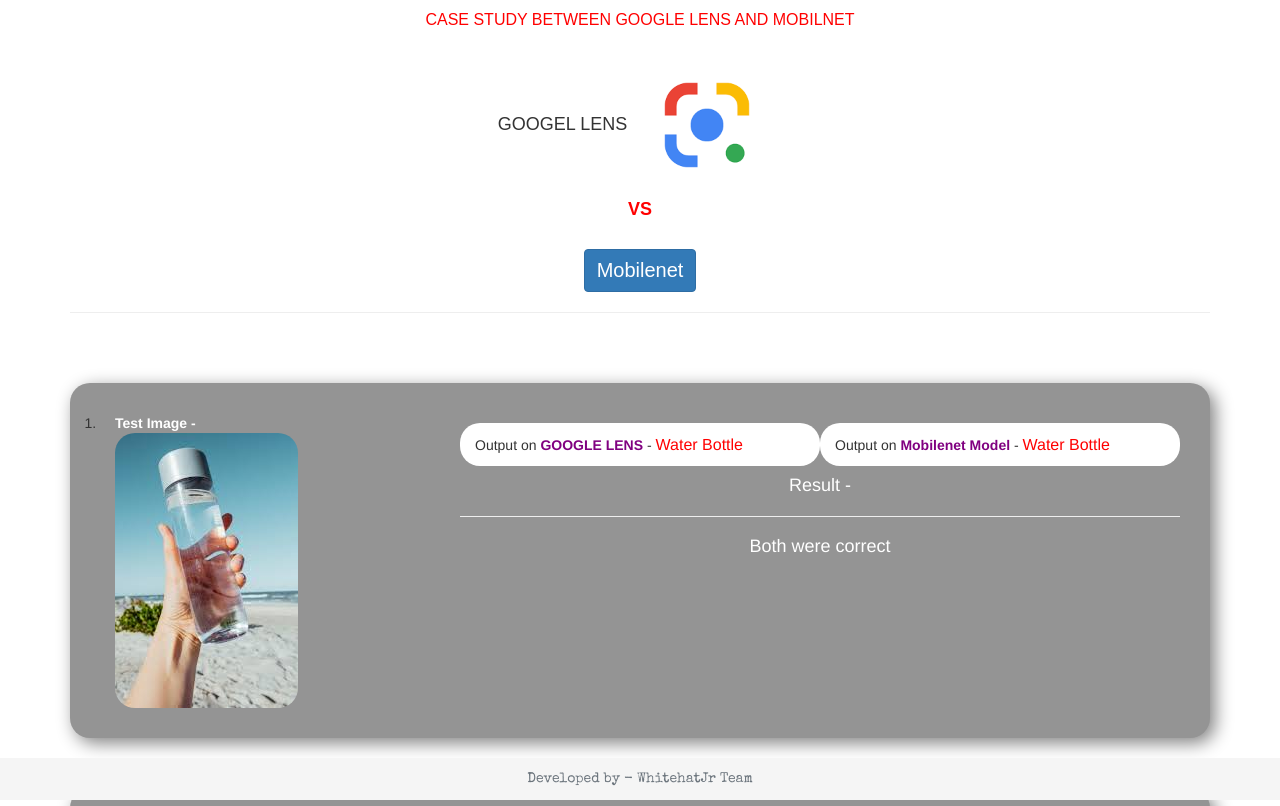
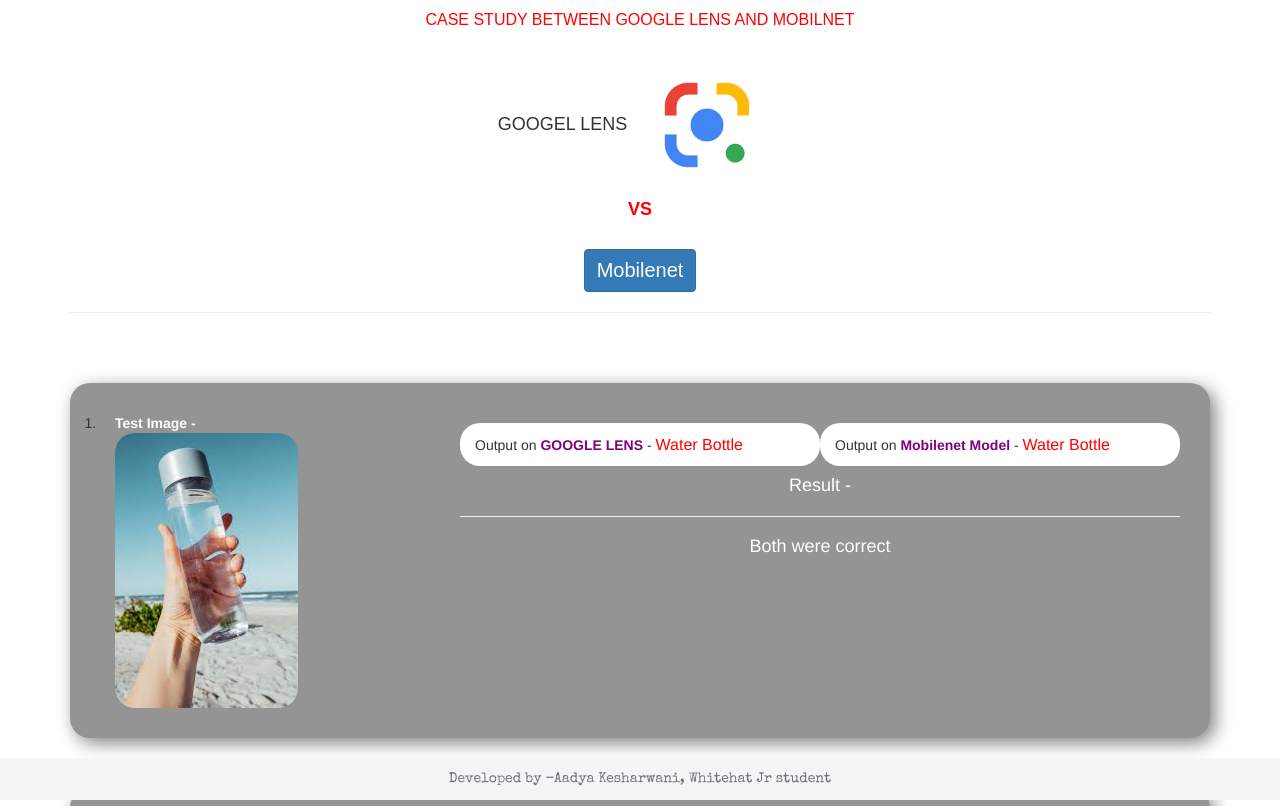
Before and after one commit to Aadya-ai/case-study, a plain HTML site: page index.html in a window 1280 px wide. Shown: the top 806 px of the page. Drawn offline with nearby package versions, Linux system fonts and the light colour scheme; a web font is replaced by a local one.

Commit message:
Update index.html

```diff
--- a/index.html
+++ b/index.html
@@ -205,7 +205,7 @@
 <br><br>
 
     <div class="copy_right_footer">
-      Developed by - WhitehatJr Team
+      Developed by -Aadya Kesharwani, Whitehat Jr student
     </div>
 
 <script async src="https://drv.tw/inc/wd.js"></script>
```
